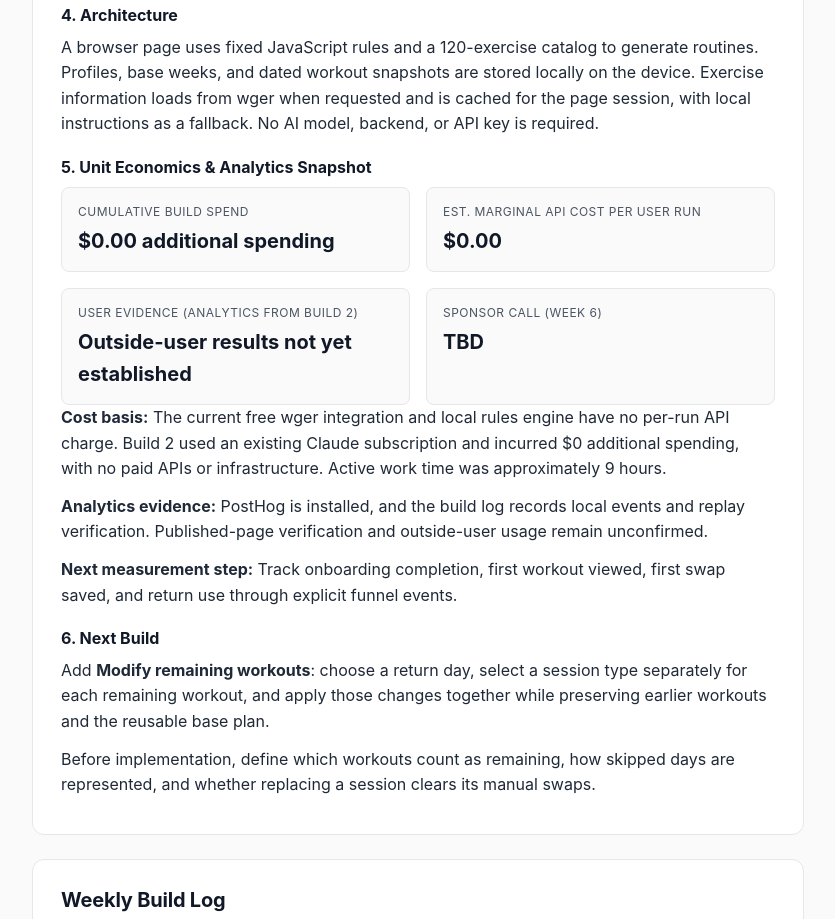
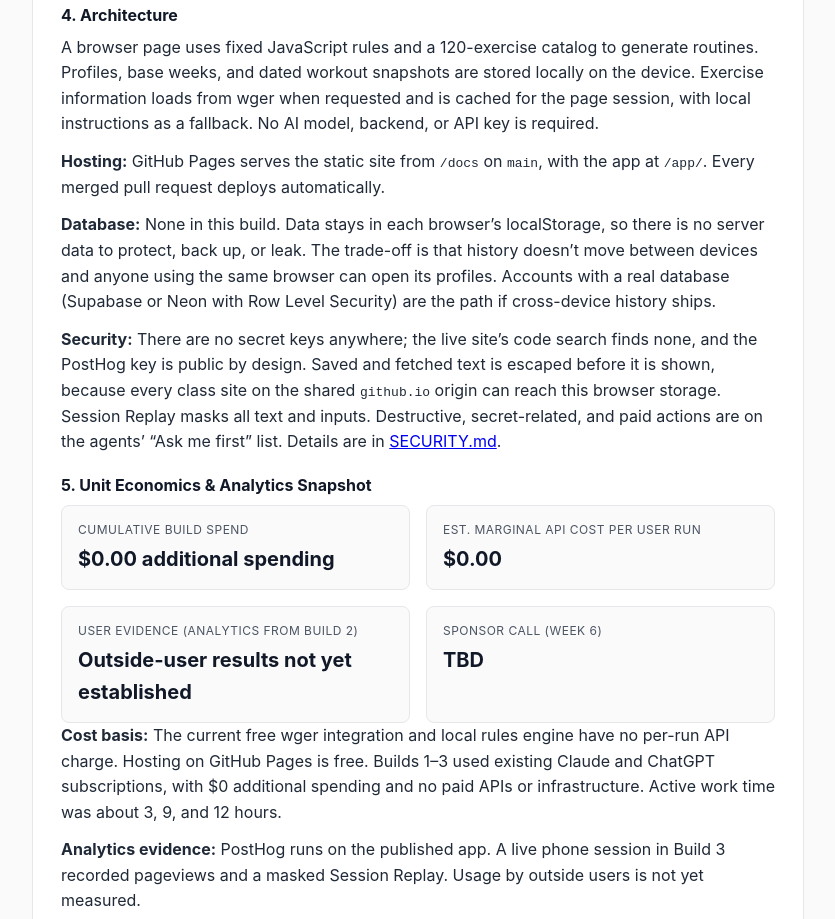
Before and after one commit to building-with-ai-f26/-sn4518---project-Sfwt2026-, a plain HTML site: page docs/index.html in a window 1280 px wide. Shown: the part 3290-4209 px from the top of the page, without its empty margins (222-1057 px from the left). Drawn offline with Linux system fonts and the light colour scheme.

Commit message:
Add hosting, database and security choices to PRD v3
Co-Authored-By: Claude Opus 5.5 <noreply@anthropic.com>

```diff
--- a/docs/index.html
+++ b/docs/index.html
@@ -212,6 +212,9 @@
 
       <h3>4. Architecture</h3>
       <p>A browser page uses fixed JavaScript rules and a 120-exercise catalog to generate routines. Profiles, base weeks, and dated workout snapshots are stored locally on the device. Exercise information loads from wger when requested and is cached for the page session, with local instructions as a fallback. No AI model, backend, or API key is required.</p>
+      <p><strong>Hosting:</strong> GitHub Pages serves the static site from <code>/docs</code> on <code>main</code>, with the app at <code>/app/</code>. Every merged pull request deploys automatically.</p>
+      <p><strong>Database:</strong> None in this build. Data stays in each browser’s localStorage, so there is no server data to protect, back up, or leak. The trade-off is that history doesn’t move between devices and anyone using the same browser can open its profiles. Accounts with a real database (Supabase or Neon with Row Level Security) are the path if cross-device history ships.</p>
+      <p><strong>Security:</strong> There are no secret keys anywhere; the live site’s code search finds none, and the PostHog key is public by design. Saved and fetched text is escaped before it is shown, because every class site on the shared <code>github.io</code> origin can reach this browser storage. Session Replay masks all text and inputs. Destructive, secret-related, and paid actions are on the agents’ “Ask me first” list. Details are in <a href="https://github.com/building-with-ai-f26/-sn4518---project-Sfwt2026-/blob/main/SECURITY.md">SECURITY.md</a>.</p>
 
       <h3>5. Unit Economics &amp; Analytics Snapshot</h3>
       <div class="grid-2">
@@ -232,8 +235,8 @@
           <div class="stat-value">TBD</div>
         </div>
       </div>
-      <p><strong>Cost basis:</strong> The current free wger integration and local rules engine have no per-run API charge. Build 2 used an existing Claude subscription and incurred $0 additional spending, with no paid APIs or infrastructure. Active work time was approximately 9 hours.</p>
-      <p><strong>Analytics evidence:</strong> PostHog is installed, and the build log records local events and replay verification. Published-page verification and outside-user usage remain unconfirmed.</p>
+      <p><strong>Cost basis:</strong> The current free wger integration and local rules engine have no per-run API charge. Hosting on GitHub Pages is free. Builds 1–3 used existing Claude and ChatGPT subscriptions, with $0 additional spending and no paid APIs or infrastructure. Active work time was about 3, 9, and 12 hours.</p>
+      <p><strong>Analytics evidence:</strong> PostHog runs on the published app. A live phone session in Build 3 recorded pageviews and a masked Session Replay. Usage by outside users is not yet measured.</p>
       <p><strong>Next measurement step:</strong> Track onboarding completion, first workout viewed, first swap saved, and return use through explicit funnel events.</p>
 
       <h3>6. Next Build</h3>
```
